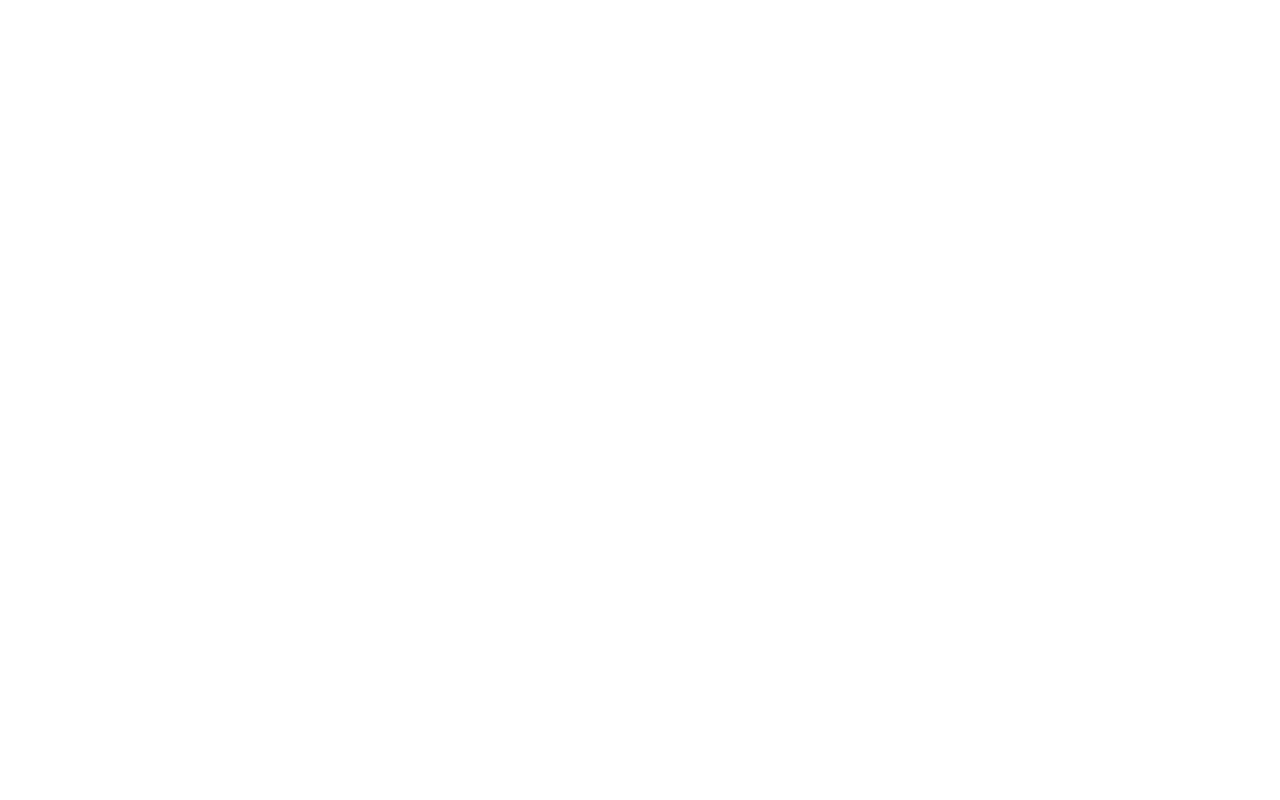
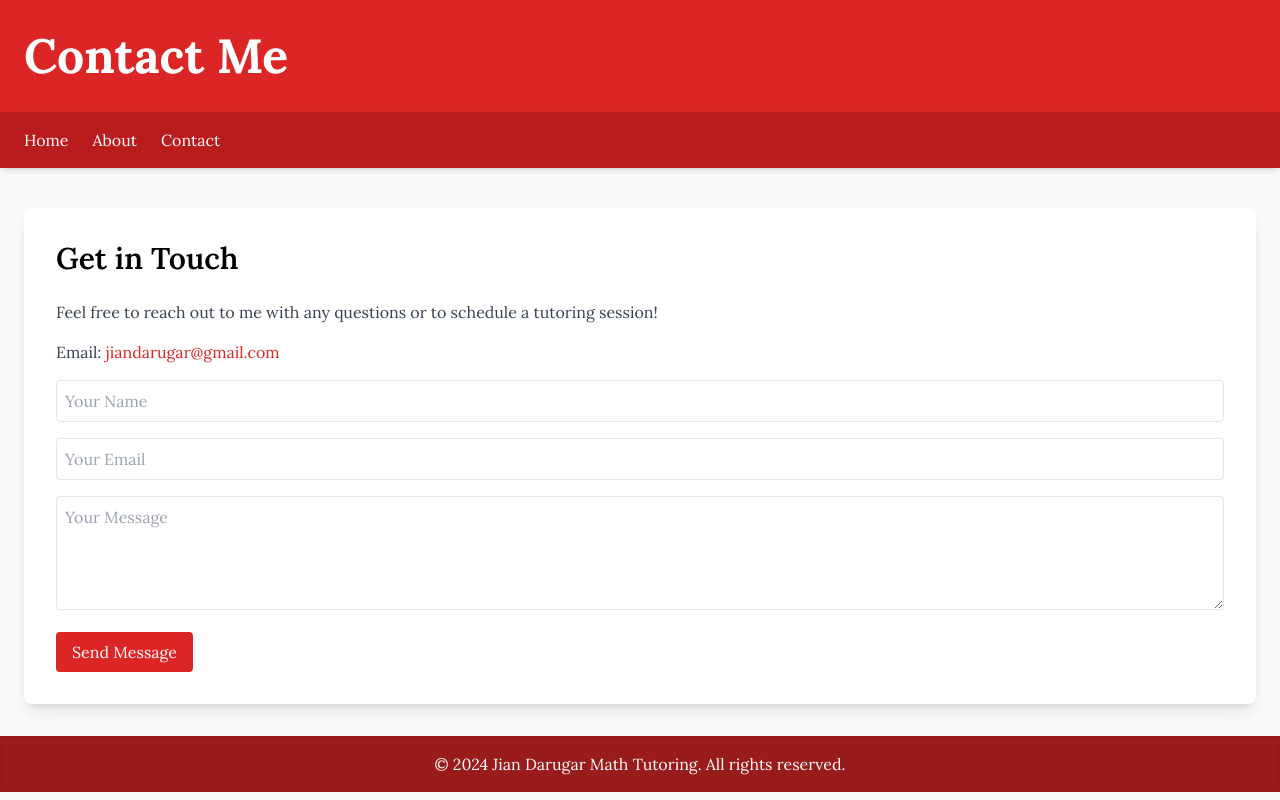
Before and after one commit to jiandarugar/Jian-s-Website, a plain HTML site: page contact.html in a window 1280 px wide. Drawn offline with nearby package versions, Linux system fonts and the light colour scheme; a web font is replaced by a local one.

Commit message:
Update contact.html with new contact section

```diff
--- a/contact.html
+++ b/contact.html
@@ -15,3 +15,42 @@
         }
     </style>
 </head>
+
+<body class="bg-gray-50">
+    <header class="bg-red-600 text-white shadow-lg">
+        <div class="container mx-auto px-6 py-8">
+            <h1 class="text-5xl font-bold">Contact Me</h1>
+        </div>
+    </header>
+
+    <nav class="bg-red-700 shadow-md">
+        <div class="container mx-auto px-6 py-4">
+            <ul class="flex space-x-6">
+                <li><a href="index.html" class="text-white hover:text-gray-200 transition">Home</a></li>
+                <li><a href="about.html" class="text-white hover:text-gray-200 transition">About</a></li>
+                <li><a href="contact.html#contact" class="text-white hover:text-gray-200 transition">Contact</a></li>
+            </ul>
+        </div>
+    </nav>
+
+    <main class="container mx-auto mt-10 px-6" id="contact">
+        <section class="bg-white shadow-lg rounded-lg p-8">
+            <h2 class="text-3xl font-semibold mb-6">Get in Touch</h2>
+            <p class="text-gray-700 mb-4">Feel free to reach out to me with any questions or to schedule a tutoring session!</p>
+            <p class="text-gray-700 mb-4">Email: <a href="mailto:jiandarugar@gmail.com" class="text-red-600">jiandarugar@gmail.com</a></p>
+            <form action="#" method="post" class="space-y-4">
+                <input type="text" placeholder="Your Name" class="w-full p-2 border rounded" required>
+                <input type="email" placeholder="Your Email" class="w-full p-2 border rounded" required>
+                <textarea placeholder="Your Message" class="w-full p-2 border rounded" rows="4" required></textarea>
+                <button type="submit" class="bg-red-600 text-white py-2 px-4 rounded hover:bg-red-700 transition">Send Message</button>
+            </form>
+        </section>
+    </main>
+
+    <footer class="bg-red-800 text-white p-4 mt-8 shadow-inner">
+        <div class="container mx-auto text-center">
+            <p>&copy; 2024 Jian Darugar Math Tutoring. All rights reserved.</p>
+        </div>
+    </footer>
+</body>
+</html>
```
